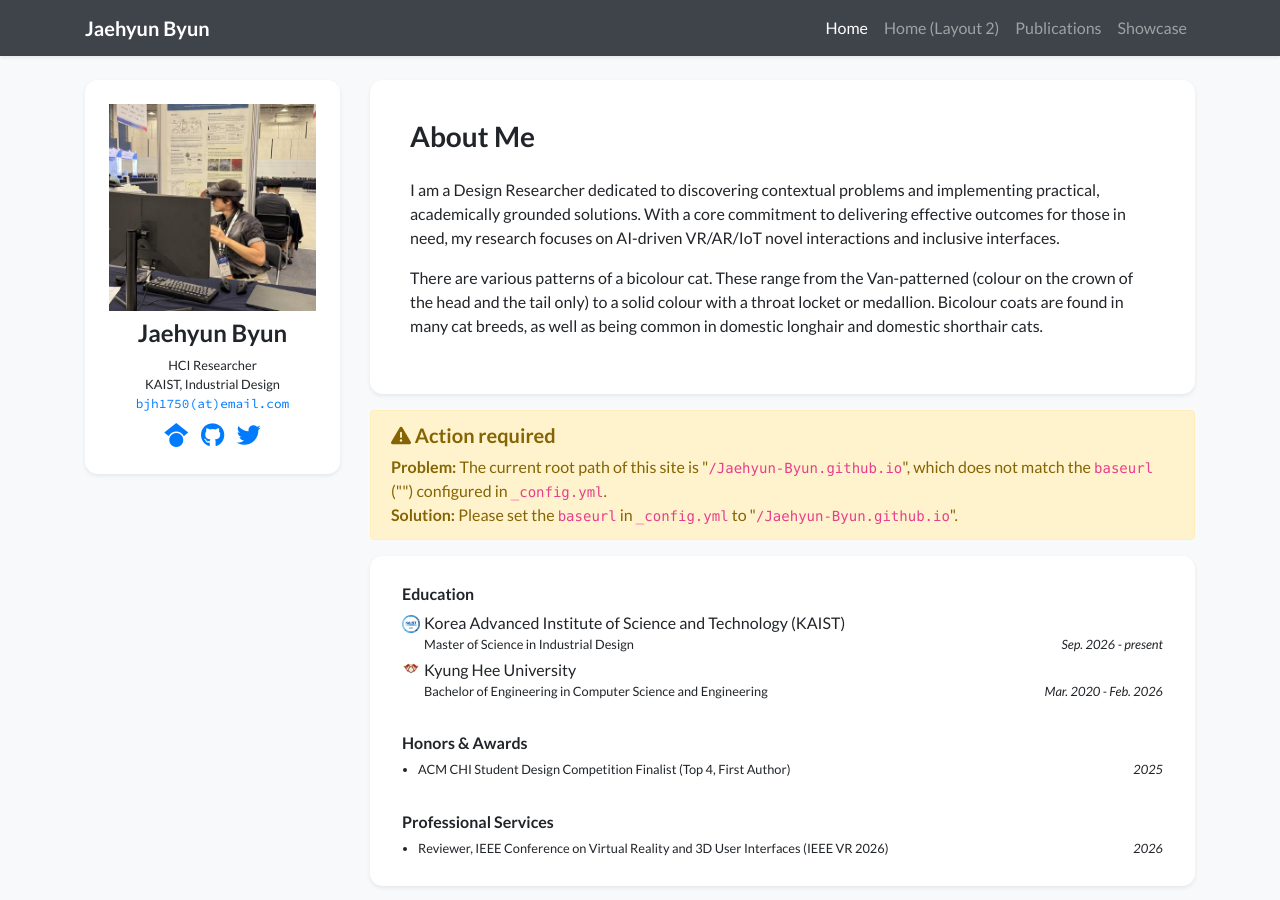
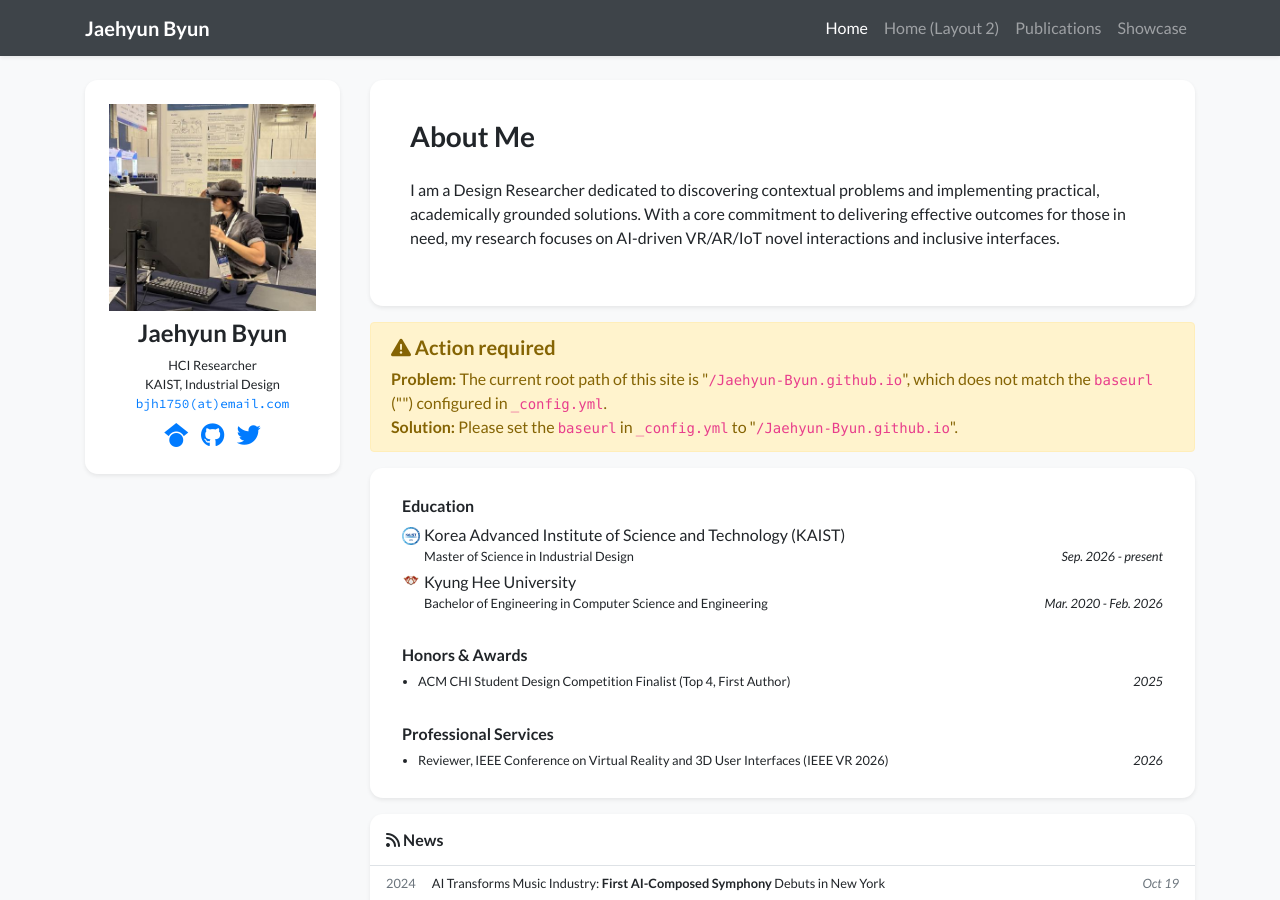
Before and after one commit to Jaehyun-Byun/Jaehyun-Byun.github.io, a Jekyll site: the page built from index.html, in a window 1280 px wide and 900 px high. Built offline with Jekyll 4.4.1, drawn with Linux system fonts in a browser that asks for light colours; nearby versions of some CDN libraries; a style sheet for code colours, icons or effects is not loaded.

Commit message:
Update profile.yml

```diff
--- a/_data/profile.yml
+++ b/_data/profile.yml
@@ -24,11 +24,6 @@ short_bio: >-
   <p>
    I am a Design Researcher dedicated to discovering contextual problems and implementing practical, academically grounded solutions. With a core commitment to delivering effective outcomes for those in need, my research focuses on AI-driven VR/AR/IoT novel interactions and inclusive interfaces.
   </p>
-  <p>
-    There are various patterns of a bicolour cat. These range from the Van-patterned (colour on the crown of the head
-    and the tail only) to a solid colour with a throat locket or medallion. Bicolour coats are found in many cat breeds,
-    as well as being common in domestic longhair and domestic shorthair cats.
-  </p>
 
 portrait_url: /assets/images/photos/me.jpg
 portrait_caption: >-
```
